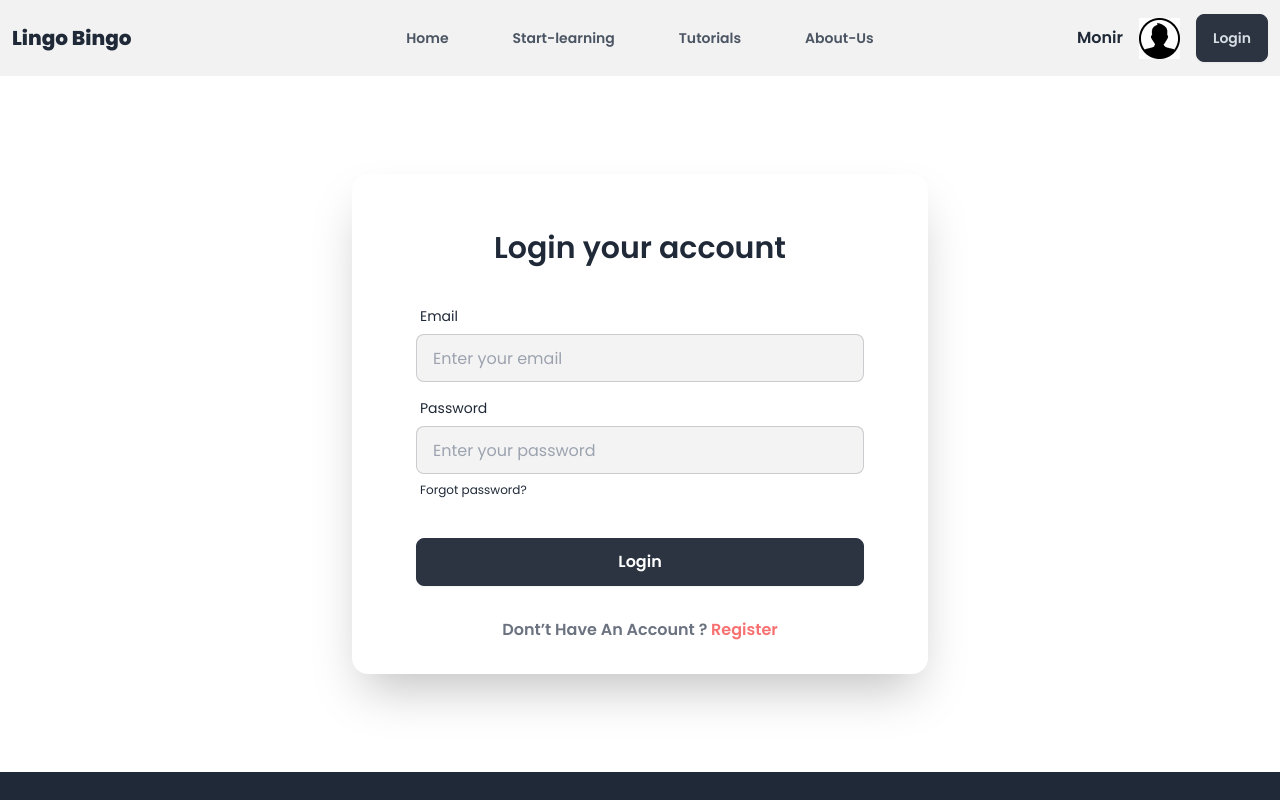
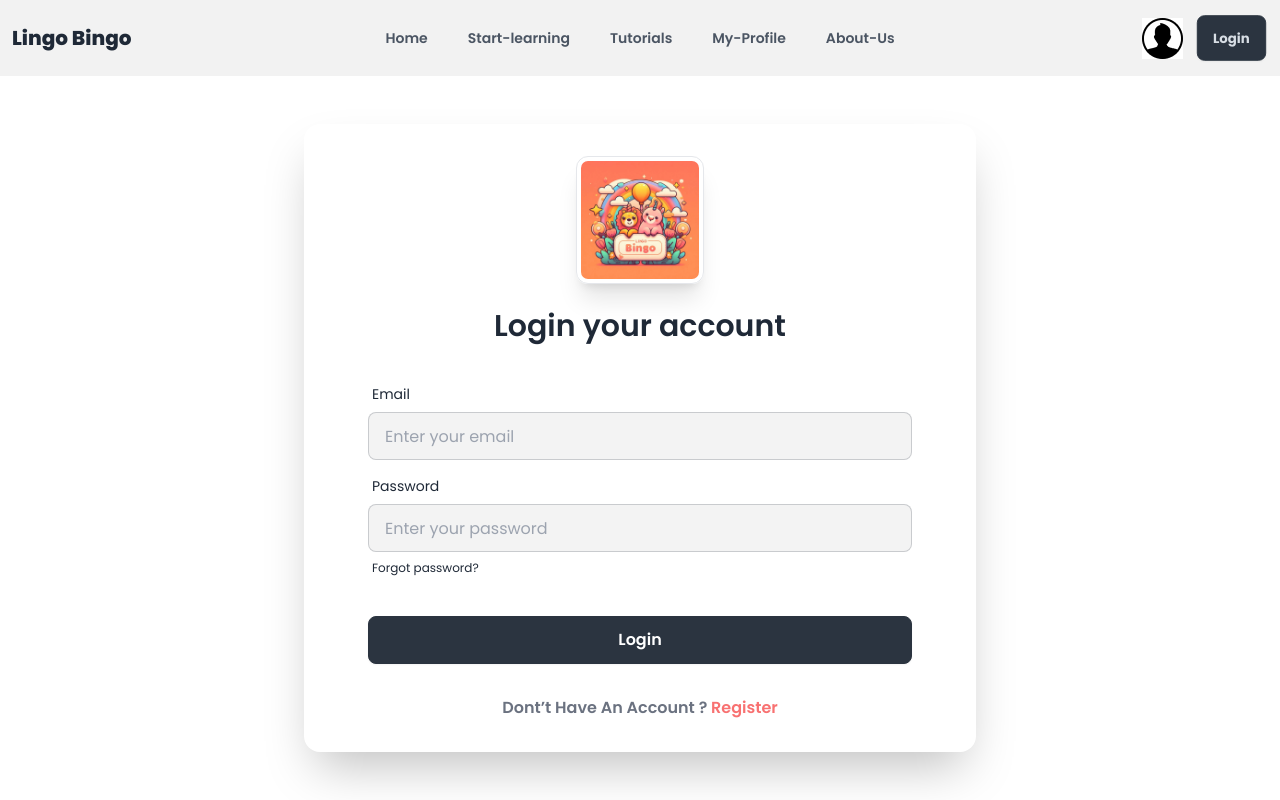
Before and after one commit to DeveloperMonirBD/authentication-lingo-bingo-project, a React (Vite) app: page /auth/login in a window 1280 px wide. Shown: the top 800 px of the page. Built offline with nearby package versions, Linux system fonts and the light colour scheme; no server answers.

Commit message:
login and logout functionality almost done

```diff
--- a/src/components/Navbar.jsx
+++ b/src/components/Navbar.jsx
@@ -4,7 +4,7 @@ import { useContext } from 'react';
 import { AuthContext } from '../provider/AuthProvider';
 
 const Navbar = () => {
-    const {user} = useContext(AuthContext)
+    const { user, logOut } = useContext(AuthContext);
     const links = (
         <>
             <li className="hover:text-orange-300">
@@ -15,6 +15,9 @@ const Navbar = () => {
             </li>
             <li className="hover:text-orange-300">
                 <NavLink to="/tutorial">Tutorials</NavLink>
+            </li>
+            <li className="hover:text-orange-300">
+                <NavLink to="/myProfile">My-Profile</NavLink>
             </li>
             <li className="hover:text-orange-300">
                 <NavLink to="/aboutUs">About-Us</NavLink>
@@ -41,16 +44,29 @@ const Navbar = () => {
                     </Link>
                 </div>
                 <div className="navbar-center hidden lg:flex">
-                    <ul className="menu menu-horizontal px-1 text-gray-600 gap-8 font-semibold">{links}</ul>
+                    <ul className="menu menu-horizontal px-1 text-gray-600 gap-2 font-semibold">{links}</ul>
                 </div>
-                <div className="navbar-end lg:flex gap-4">
+                <div className="navbar-end hidden md:flex gap-3">
 
-                    <div className='font-semibold'>{user.name}</div>
+                    <div className="font-semibold">
+                        {user && user?.email ? <div className='flex items-center gap-3'>
+                            <p>{user.displayName}</p>
+                            <img className='w-14 h-14 rounded-full object-cover object-center' src={user?.photoURL} alt="" />
+                        </div> : <img src={userIcon} alt="" />
+                        }
+                    </div>
 
-                    <img src={userIcon} alt="" />
-                    <Link to="/auth/login" className="btn btn-neutral">
-                        Login
-                    </Link>
+
+
+                    {user && user?.email ? (
+                        <button onClick={logOut} className="btn btn-neutral btn-outline font-bold">
+                            Log out
+                        </button>
+                    ) : (
+                        <Link to="/auth/login" className="btn btn-neutral font-bold">
+                            Login
+                        </Link>
+                    )}
                 </div>
             </div>
         </div>
--- a/src/firebase/firebase.config.js
+++ b/src/firebase/firebase.config.js
@@ -1,6 +1,5 @@
-
 // Import the functions you need from the SDKs you need
-import { initializeApp } from "firebase/app";
+import { initializeApp } from 'firebase/app';
 // TODO: Add SDKs for Firebase products that you want to use
 // https://firebase.google.com/docs/web/setup#available-libraries
 
--- /dev/null
+++ b/src/pages/Loading.jsx
@@ -0,0 +1,10 @@
+
+const Loading = () => {
+    return (
+        <div className="flex min-h-[calc(100vh-350px)] justify-center ">
+            <span className="loading loading-bars loading-lg"></span>
+        </div>
+    );
+};
+
+export default Loading;
--- a/src/pages/Login.jsx
+++ b/src/pages/Login.jsx
@@ -1,11 +1,14 @@
 import { useContext, useState } from 'react';
 import { Link, useLocation, useNavigate } from 'react-router-dom';
 import { AuthContext } from '../provider/AuthProvider';
+import logo from '../../src/assets/Lingo Bingo1.jpg';
 
 const Login = () => {
     const { userLogin, setUser } = useContext(AuthContext);
     const [error, setError] = useState({});
+
     const location = useLocation();
+    console.log(location)
     const navigate = useNavigate();
 
     const handleSubmit = e => {
@@ -14,12 +17,14 @@ const Login = () => {
         // get form Data
         const email = form.get('email');
         const password = form.get('password');
+        console.log(email, password)
 
         userLogin(email, password)
             .then(result => {
                 const user = result.user;
                 setUser(user);
                 navigate(location?.state ? location.state : '/');
+                alert('Congratulation. you are sign in')
             })
             .catch(err => {
                 setError({ ...error, login: err.code });
@@ -28,7 +33,10 @@ const Login = () => {
 
     return (
         <div className="md:min-h-[calc(100vh-200px)] flex justify-center items-center ">
-            <div className="card bg-base-100 w-full max-w-xl shrink-0 shadow-2xl p-8">
+            <div className="card bg-base-100 w-full max-w-2xl shrink-0 shadow-2xl p-8">
+                <div className=" flex justify-center">
+                    <img className="w-32 rounded-xl shadow-xl border p-1" src={logo} alt="" />
+                </div>
                 <h2 className="text-3xl font-semibold text-center pt-6">Login your account</h2>
                 <form onSubmit={handleSubmit} className="card-body">
                     <div className="form-control">
@@ -43,7 +51,9 @@ const Login = () => {
                             <span className="label-text">Password</span>
                         </label>
                         <input type="password" name="password" placeholder="Enter your password" className="input input-bordered bg-[#F3F3F3]" required />
+
                         {error.login && <label className="label text-red-600 text-sm">{error.login}</label>}
+
                         <label className="label">
                             <Link to="#" className="label-text-alt link link-hover">
                                 Forgot password?
--- /dev/null
+++ b/src/pages/MyProfile.jsx
@@ -0,0 +1,28 @@
+import { useContext } from "react";
+import { AuthContext } from "../provider/AuthProvider";
+import userIcon from '../assets/user.png';
+import { Link } from "react-router-dom";
+
+const MyProfile = () => {
+    const {user} = useContext(AuthContext)
+    return (
+        <div>
+            <div className="flex flex-col w-96 mx-auto justify-center items-center text-center bg-base-200 p-10 rounded-2xl shadow-xl">
+                <div className="font-semibold flex">
+                    {user && user?.email ? (
+                        <div className="space-y-2">
+                            <img className="object-cover object-center w-full" src={user?.photoURL} alt="" />
+                            <p>{user.email}</p>
+                            <p>Welcome To {user.displayName}</p>
+                        </div>
+                    ) : (
+                        <img src={userIcon} alt="" />
+                    )}
+                </div>
+                <Link to='/' className="btn mt-4 btn-neutral  btn-outline transition">Update</Link>
+            </div>
+        </div>
+    );
+};
+
+export default MyProfile;
--- a/src/provider/AuthProvider.jsx
+++ b/src/provider/AuthProvider.jsx
@@ -1,22 +1,54 @@
 /* eslint-disable react-refresh/only-export-components */
 /* eslint-disable react/prop-types */
-
-import { createContext, useState} from 'react';
-
+import { createUserWithEmailAndPassword, getAuth, onAuthStateChanged, signInWithEmailAndPassword, signOut, updateProfile } from 'firebase/auth';
+import { createContext, useEffect, useState } from 'react';
+import app from '../firebase/firebase.config';
 
 export const AuthContext = createContext();
-
+const auth = getAuth(app);
 
 const AuthProvider = ({ children }) => {
-    const [user, setUser] = useState({
-        name: "Monir",
-        email: "mrmonir0558@gmail.com"
-})
+    const [user, setUser] = useState(null);
+    const [loading, setLoading] = useState(true);
+
+    const createNewUser = (email, password) => {
+        setLoading(true);
+        return createUserWithEmailAndPassword(auth, email, password);
+    };
+
+    const userLogin = (email, password) => {
+        setLoading(true);
+        return signInWithEmailAndPassword(auth, email, password);
+    };
+
+    const logOut = () => {
+        setLoading(true);
+        return signOut(auth);
+    };
+
+    const updateUserProfile = updatedData => {
+        return updateProfile(auth.currentUser, updatedData);
+    };
 
     const authInfo = {
         user,
-        setUser
+        setUser,
+        createNewUser,
+        userLogin,
+        logOut,
+        loading,
+        updateUserProfile
     };
+
+    useEffect(() => {
+        const unsubscribe = onAuthStateChanged(auth, currentUser => {
+            setUser(currentUser);
+            setLoading(false);
+        });
+        return () => {
+            unsubscribe();
+        };
+    }, []);
 
     return <AuthContext.Provider value={authInfo}>{children}</AuthContext.Provider>;
 };
--- /dev/null
+++ b/src/routes/PrivetRoute.jsx
@@ -0,0 +1,23 @@
+/* eslint-disable react/prop-types */
+import { useContext } from "react";
+import { AuthContext } from "../provider/AuthProvider";
+import { Navigate, useLocation } from "react-router-dom";
+import Loading from "../pages/Loading";
+
+const PrivetRoute = ({children}) => {
+    const { user, loading } = useContext(AuthContext);
+
+    const location = useLocation()
+    console.log(location)
+
+    if (loading) {
+        return <Loading />
+    }
+
+    if (user && user?.email) {
+        return children;
+    }
+    return <Navigate state={location.pathname} to={'/auth/login'} />;
+};
+
+export default PrivetRoute;
--- a/src/routes/Routes.jsx
+++ b/src/routes/Routes.jsx
@@ -8,6 +8,8 @@ import ErrorElement from "../pages/ErrorElement";
 import AuthLayout from "../layouts/AuthLayout";
 import Login from "../pages/Login";
 import Register from "../pages/Register";
+import PrivetRoute from "./PrivetRoute";
+import MyProfile from "../pages/MyProfile";
 
 const routes = createBrowserRouter([
     {
@@ -21,11 +23,27 @@ const routes = createBrowserRouter([
             },
             {
                 path: '/startLearning',
-                element: <StartLearning />
+                element: (
+                    <PrivetRoute>
+                        <StartLearning />
+                    </PrivetRoute>
+                )
             },
             {
                 path: '/tutorial',
-                element: <Tutorials />
+                element: (
+                    <PrivetRoute>
+                        <Tutorials />
+                    </PrivetRoute>
+                )
+            },
+            {
+                path: '/myProfile',
+                element: (
+                    <PrivetRoute>
+                        <MyProfile />
+                    </PrivetRoute>
+                )
             },
             {
                 path: '/aboutUs',
@@ -36,13 +54,13 @@ const routes = createBrowserRouter([
                 element: <AuthLayout />,
                 children: [
                     {
-                        path: "/auth/login",
+                        path: '/auth/login',
                         element: <Login />
                     },
                     {
-                        path: "/auth/register",
+                        path: '/auth/register',
                         element: <Register />
-                    },
+                    }
                 ]
             }
         ]
```
Also changed, not shown: src/pages/Register.jsx (+13 -4 lines). Lines whose indentation alone changed are shown as unchanged.
